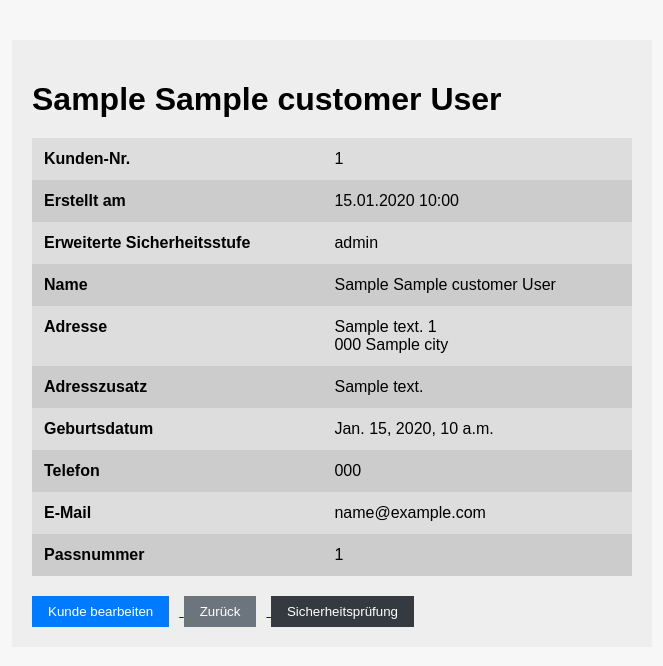
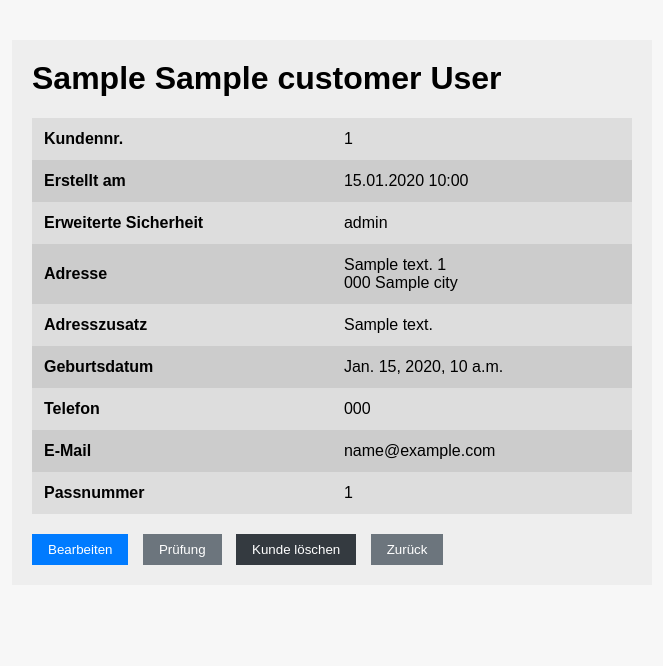
Before and after one commit to matsohms/1LuftiBank, a Django app: template core/templates/customer_detail.html in a window 1280 px wide. Shown: the top 666 px of the page, without its empty margins (308-971 px from the left). Run offline with Django 4.2, Linux system fonts and the light colour scheme; the template is opened without the code that fills it: most values are stand-ins (such as "Sample title", 1, 10 or a date in 2020).

Commit message:
Update customer_detail.html

```diff
--- a/core/templates/customer_detail.html
+++ b/core/templates/customer_detail.html
@@ -4,38 +4,36 @@
   <meta charset="UTF-8">
   <title>Kundenprofil</title>
   <style>
-    body { font-family: Arial, sans-serif; background: #f7f7f7; }
-    .container { background: #eee; padding: 20px; margin: 40px auto; width: 90%; max-width: 600px; }
-    table { width: 100%; border-collapse: collapse; margin-bottom: 20px; }
-    tr:nth-child(odd)  { background: #ddd; }
-    tr:nth-child(even) { background: #ccc; }
-    th, td { padding: 12px; text-align: left; vertical-align: top; }
-    h1 { margin-bottom: 20px; }
-    .actions { margin-top: 20px; }
-    button { border: none; padding: 8px 16px; font-family: Arial; margin-right: 10px; }
-    .btn-primary   { background: #007bff; color: #fff; }
-    .btn-secondary { background: #6c757d; color: #fff; }
-    .btn-danger    { background: #343a40; color: #fff; }
+    body { font-family: Arial; background:#f7f7f7; }
+    .container { background:#eee; padding:20px; margin:40px auto; width:90%; max-width:600px; }
+    h1 { margin-top:0; }
+    table { width:100%; border-collapse:collapse; margin-bottom:20px; }
+    th, td { padding:12px; text-align:left; }
+    tr:nth-child(odd) { background:#ddd; }
+    tr:nth-child(even){ background:#ccc; }
+    .actions { margin-top:20px; }
+    .actions a { text-decoration:none; margin-right:10px; }
+    .actions button {
+      padding:8px 16px; border:none; font-family:Arial; cursor:pointer;
+    }
+    .btn-primary   { background:#007bff; color:#fff; }
+    .btn-secondary { background:#6c757d; color:#fff; }
+    .btn-danger    { background:#343a40; color:#fff; }
   </style>
 </head>
 <body>
   <div class="container">
-    <!-- Name oben -->
+    <!-- Name -->
     <h1>{{ customer.first_name }}{% if customer.middle_names %} {{ customer.middle_names }}{% endif %} {{ customer.last_name }}</h1>
 
-    <!-- Detail-Tabelle -->
+    <!-- Kundendaten -->
     <table>
-      <tr><th>Kunden-Nr.</th><td>{{ customer.customer_number }}</td></tr>
+      <tr><th>Kundennr.</th><td>{{ customer.customer_number }}</td></tr>
       <tr><th>Erstellt am</th><td>{{ customer.created_at|date:"d.m.Y H:i" }}</td></tr>
-      <tr><th>Erweiterte Sicherheitsstufe</th><td>{{ customer.get_security_level_display }}</td></tr>
+      <tr><th>Erweiterte Sicherheit</th><td>{{ customer.get_security_level_display }}</td></tr>
       {% if customer.security_level == 'question' %}
       <tr><th>Sicherheitsfrage</th><td>{{ customer.get_security_question_display }}</td></tr>
       {% endif %}
-      <tr><th>Name</th>
-        <td>
-          {{ customer.first_name }}{% if customer.middle_names %} {{ customer.middle_names }}{% endif %} {{ customer.last_name }}
-        </td>
-      </tr>
       <tr><th>Adresse</th>
         <td>
           {{ customer.address_line1 }} {{ customer.house_number }}<br>
@@ -56,16 +54,17 @@
     <!-- Aktion-Buttons -->
     <div class="actions">
       <a href="{% url 'customer_edit' customer.pk %}">
-        <button class="btn-primary">Kunde bearbeiten</button>
+        <button class="btn-primary">Bearbeiten</button>
+      </a>
+      <a href="{% url 'customer_security' customer.pk %}">
+        <button class="btn-secondary">Prüfung</button>
+      </a>
+      <a href="{% url 'customer_delete' customer.pk %}">
+        <button class="btn-danger">Kunde löschen</button>
       </a>
       <a href="{% url 'customer_list' %}">
         <button class="btn-secondary">Zurück</button>
       </a>
-      {% if customer.security_level != 'none' %}
-        <a href="{% url 'customer_security' customer.pk %}">
-          <button class="btn-danger">Sicherheitsprüfung</button>
-        </a>
-      {% endif %}
     </div>
   </div>
 </body>
```
